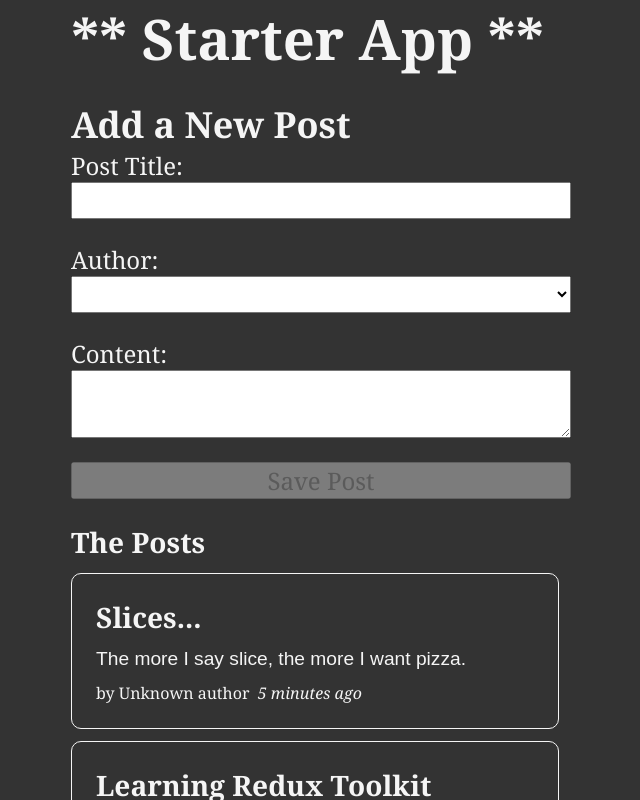
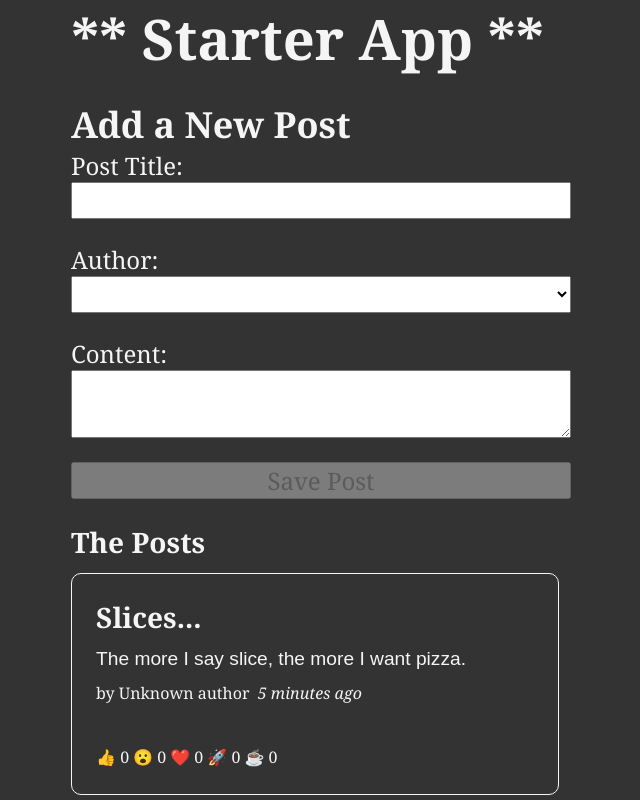
Before and after one commit to aquacalc/mern-modern-rtk, a React (Create React App) app: page / in a window 1280 px wide. Shown: the top 800 px of the page, without its empty margins (319-959 px from the left). Built offline with nearby package versions, Linux system fonts and the light colour scheme.

Commit message:
finished reaction buttons

```diff
--- a/src/features/posts/PostsList.js
+++ b/src/features/posts/PostsList.js
@@ -2,12 +2,15 @@
 import { selectAllPosts } from "./postsSlice";
 import PostAuthor from "./PostAuthor";
 import TimeAgo from "./TimeAgo";
+import ReactionButtons from "./ReactionButtons";
 
 const PostsList = () => {
   const posts = useSelector(selectAllPosts);
   // const posts = useSelector((state) => state.posts);
 
-  const orderedPosts = posts.slice().sort((a,b) => b.date.localeCompare(a.date))
+  const orderedPosts = posts
+    .slice()
+    .sort((a, b) => b.date.localeCompare(a.date));
 
   const renderedPosts = orderedPosts.map((p) => (
     <article key={p.id}>
@@ -17,6 +20,8 @@
         <PostAuthor authorId={p.userId} />
         <TimeAgo timestamp={p.date} />
       </div>
+      <br />
+      <ReactionButtons post={p} />
     </article>
   ));
 
--- /dev/null
+++ b/src/features/posts/ReactionButtons.js
@@ -0,0 +1,32 @@
+import { useDispatch } from "react-redux";
+import { reactionAdded } from "./postsSlice";
+
+const reactionEmoji = {
+    thumbsUp: '👍',
+    wow: '😮',
+    heart: '❤️',
+    rocket: '🚀',
+    coffee: '☕'
+}
+
+const ReactionButtons = ({ post }) => {
+    const dispatch = useDispatch()
+
+    const reactionButtons = Object.entries(reactionEmoji).map(([name, emoji]) => {
+        return (
+            <button
+                key={name}
+                type="button"
+                className="reactionButton"
+                onClick={() =>
+                    dispatch(reactionAdded({ postId: post.id, reaction: name }))
+                }
+            >
+                {emoji} {post.reactions[name]}
+            </button>
+        )
+    })
+
+    return <div>{reactionButtons}</div>
+}
+export default ReactionButtons
--- a/src/features/posts/postsSlice.js
+++ b/src/features/posts/postsSlice.js
@@ -1,7 +1,4 @@
-import {
-  createSlice,
-  nanoid
-} from "@reduxjs/toolkit";
+import { createSlice, nanoid } from "@reduxjs/toolkit";
 
 import { sub } from "date-fns";
 
@@ -16,8 +13,8 @@
       wow: 0,
       heart: 0,
       rocket: 0,
-        coffee: 0
-    }
+      coffee: 0,
+    },
   },
   {
     id: "2",
@@ -29,8 +26,8 @@
       wow: 0,
       heart: 0,
       rocket: 0,
-        coffee: 0
-    }
+      coffee: 0,
+    },
   },
 ];
 
@@ -55,11 +52,18 @@
               wow: 0,
               heart: 0,
               rocket: 0,
-                coffee: 0
-            }
+              coffee: 0,
+            },
           },
         };
       },
+    },
+    reactionAdded(state, action) {
+      const { postId, reaction } = action.payload;
+      const existingPost = state.find((p) => p.id === postId);
+      if (existingPost) {
+        existingPost.reactions[reaction]++;
+      }
     },
   },
 });
@@ -67,6 +71,6 @@
 // see: (~25:45) https://www.youtube.com/watch?v=NqzdVN2tyvQ
 export const selectAllPosts = (state) => state.posts;
 
-export const { postAdded } = postsSlice.actions;
+export const { postAdded, reactionAdded } = postsSlice.actions;
 
 export default postsSlice.reducer;
```
Lines whose indentation alone changed are shown as unchanged.
